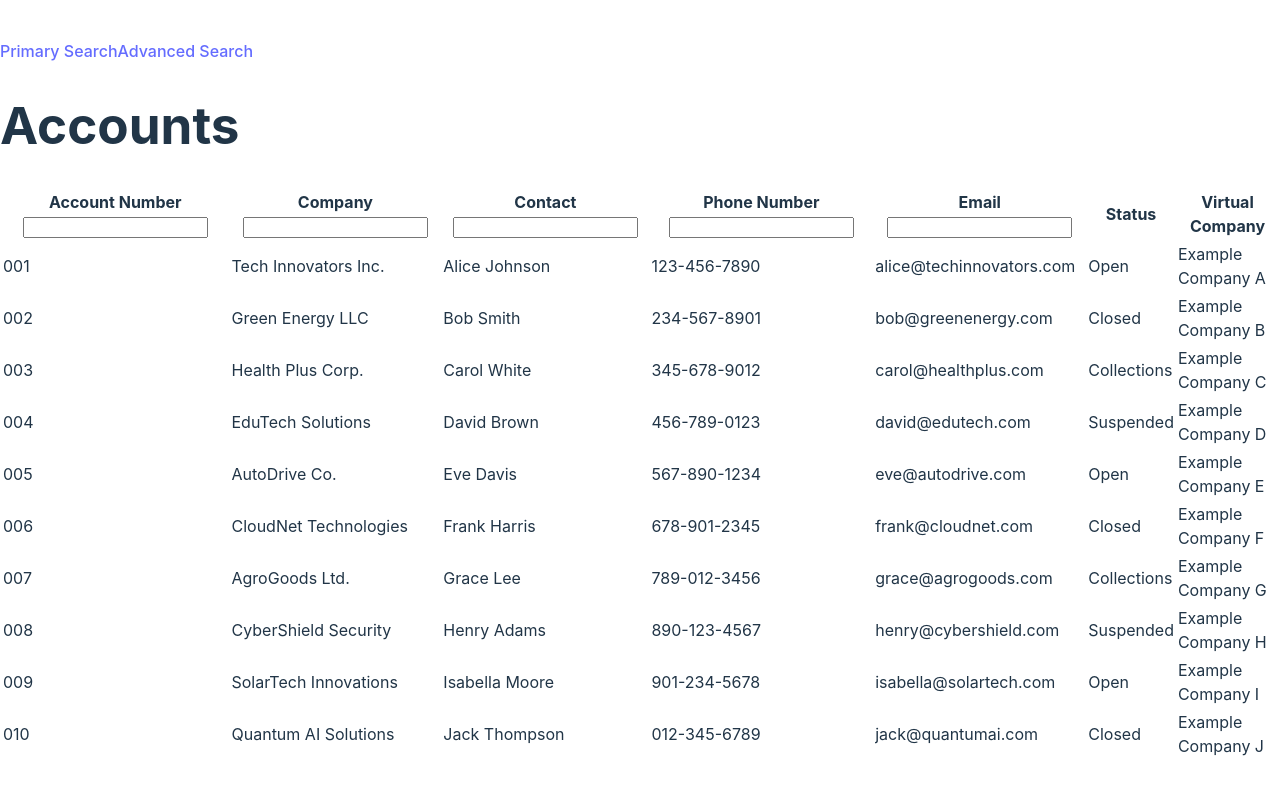
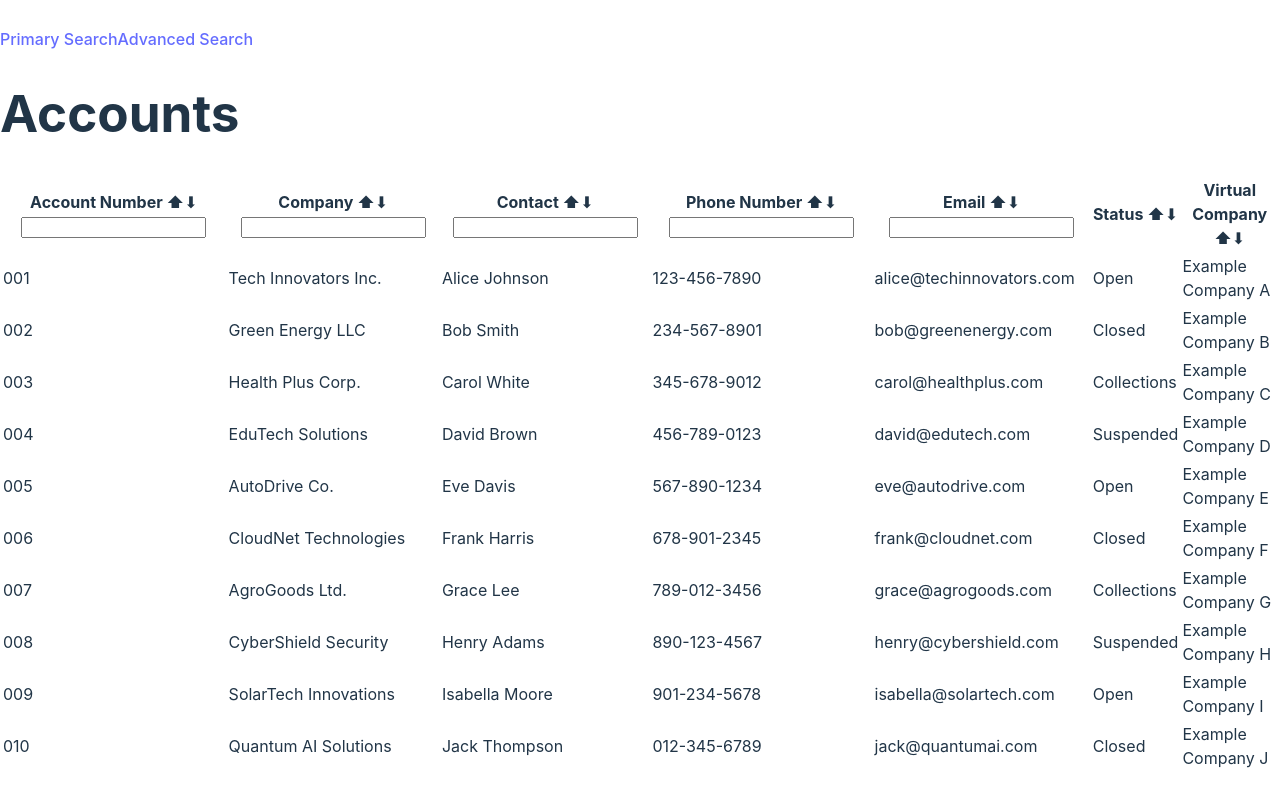
Before and after one commit to MariaW23/Billmax_prototype, a React (Vite) app in the folder my-react-app/: page / in a window 1280 px wide. Built offline with nearby package versions, Linux system fonts and the light colour scheme.

Commit message:
ugly but functional sorting buttons implemented

```diff
--- a/my-react-app/src/PrimarySearchPage.jsx
+++ b/my-react-app/src/PrimarySearchPage.jsx
@@ -4,6 +4,7 @@ import { accounts } from './data';
 function PrimarySearchPage() {
   const [searchTerm, setSearchTerm] = useState('');
   const [filteredResults, setFilteredResults] = useState(accounts);
+  const [sortConfig, setSortConfig] = useState({ key: null, direction: 'ascending' });
 
   const handleSearch = (e) => {
     setSearchTerm(e.target.value);
@@ -15,19 +16,41 @@ function PrimarySearchPage() {
     setFilteredResults(results);
   };
 
+  const requestSort = (key) => {
+    let direction = 'ascending';
+    if (sortConfig.key === key && sortConfig.direction === 'ascending') {
+      direction = 'descending';
+    }
+    setSortConfig({ key, direction });
+    sortData(key, direction);
+  };
+
+  const sortData = (key, direction) => {
+    const sortedData = [...filteredResults].sort((a, b) => {
+      if (a[key] < b[key]) {
+        return direction === 'ascending' ? -1 : 1;
+      }
+      if (a[key] > b[key]) {
+        return direction === 'ascending' ? 1 : -1;
+      }
+      return 0;
+    });
+    setFilteredResults(sortedData);
+  };
+
   return (
     <div className="bg-white p-6 rounded shadow">
       <h1 className="text-2xl font-bold mb-4">Accounts</h1>
       <table className="w-full border-collapse border rounded shadow">
         <thead className="bg-gray-200">
           <tr>
-            <th className="p-2 border">Account Number <input type="text" onChange={handleSearch} className="w-full p-1 border rounded"/></th>
-            <th className="p-2 border">Company <input type="text" onChange={handleSearch} className="w-full p-1 border rounded"/></th>
-            <th className="p-2 border">Contact <input type="text" onChange={handleSearch} className="w-full p-1 border rounded"/></th>
-            <th className="p-2 border">Phone Number <input type="text" onChange={handleSearch} className="w-full p-1 border rounded"/></th>
-            <th className="p-2 border">Email <input type="text" onChange={handleSearch} className="w-full p-1 border rounded"/></th>
-            <th className="p-2 border">Status</th>
-            <th className="p-2 border">Virtual Company</th>
+            <th className="p-2 border cursor-pointer" onClick={() => requestSort('accountNumber')}>Account Number ⬆⬇ <input type="text" onChange={handleSearch} className="w-full p-1 border rounded"/></th>
+            <th className="p-2 border cursor-pointer" onClick={() => requestSort('companyName')}>Company ⬆⬇ <input type="text" onChange={handleSearch} className="w-full p-1 border rounded"/></th>
+            <th className="p-2 border cursor-pointer" onClick={() => requestSort('contactName')}>Contact ⬆⬇ <input type="text" onChange={handleSearch} className="w-full p-1 border rounded"/></th>
+            <th className="p-2 border cursor-pointer" onClick={() => requestSort('phoneNumber')}>Phone Number ⬆⬇ <input type="text" onChange={handleSearch} className="w-full p-1 border rounded"/></th>
+            <th className="p-2 border cursor-pointer" onClick={() => requestSort('email')}>Email ⬆⬇ <input type="text" onChange={handleSearch} className="w-full p-1 border rounded"/></th>
+            <th className="p-2 border cursor-pointer" onClick={() => requestSort('accountStatus')}>Status ⬆⬇</th>
+            <th className="p-2 border cursor-pointer" onClick={() => requestSort('virtualCompany')}>Virtual Company ⬆⬇</th>
           </tr>
         </thead>
         <tbody>
@@ -49,90 +72,3 @@ function PrimarySearchPage() {
 }
 
 export default PrimarySearchPage;
-
-// import { accounts } from "./data";
-// import SecondarySearchPage from "./SecondarySearchPage"
-
-// function PrimarySearchPage() {
-//   const [searchTerm, setSearchTerm] = useState("");
-//   const [filteredResults, setFilteredResults] = useState(accounts);
-//   const [sortConfig, setSortConfig] = useState({ key: null, direction: "ascending" });
-//   const [isFilterOpen, setIsFilterOpen] = useState(false);
-
-//   const handleSearch = (e) => {
-//     setSearchTerm(e.target.value);
-//   };
-
-//   const executeSearch = () => {
-//     let results = accounts.filter(account =>
-//       Object.values(account).some(value =>
-//         value.toString().toLowerCase().includes(searchTerm.toLowerCase())
-//       )
-//     );
-//     applySorting(results);
-//   };
-
-//   const applySorting = (data) => {
-//     if (sortConfig.key) {
-//       data.sort((a, b) => {
-//         if (a[sortConfig.key] < b[sortConfig.key]) {
-//           return sortConfig.direction === "ascending" ? -1 : 1;
-//         }
-//         if (a[sortConfig.key] > b[sortConfig.key]) {
-//           return sortConfig.direction === "ascending" ? 1 : -1;
-//         }
-//         return 0;
-//       });
-//     }
-//     setFilteredResults([...data]);
-//   };
-
-//   const requestSort = (key) => {
-//     let direction = "ascending";
-//     if (sortConfig.key === key && sortConfig.direction === "ascending") {
-//       direction = "descending";
-//     }
-//     setSortConfig({ key, direction });
-//     applySorting(filteredResults);
-//   };
-
-//   return (
-//     <div className="bg-white p-6 rounded shadow relative">
-//       <h1 className="text-2xl font-bold mb-4">Accounts</h1>
-//       <div className="flex mb-4">
-//         <input type="text" value={searchTerm} onChange={handleSearch} placeholder="Search..." className="border p-2 rounded w-full mr-2" />
-//         <button onClick={executeSearch} className="bg-blue-500 text-white px-4 py-2 rounded">Search</button>
-//         <button onClick={() => setIsFilterOpen(!isFilterOpen)} className="border px-4 py-2 rounded">Filters</button>
-//       </div>
-//       {isFilterOpen && (
-//         <SecondarySearchPage />
-//       )}
-//       <table className="w-full border-collapse border rounded shadow">
-//         <thead className="bg-gray-200">
-//           <tr>
-//             {["accountNumber", "companyName", "contactName", "phoneNumber", "email", "accountStatus", "virtualCompany"].map(column => (
-//               <th key={column} className="p-2 border cursor-pointer" onClick={() => requestSort(column)}>
-//                 {column.replace(/([A-Z])/g, " $1").trim()} {sortConfig.key === column ? (sortConfig.direction === "ascending" ? "↑" : "↓") : ""}
-//               </th>
-//             ))}
-//           </tr>
-//         </thead>
-//         <tbody>
-//           {filteredResults.map(account => (
-//             <tr key={account.accountNumber} className="border">
-//               <td className="p-2 border">{account.accountNumber}</td>
-//               <td className="p-2 border">{account.companyName}</td>
-//               <td className="p-2 border">{account.contactName}</td>
-//               <td className="p-2 border">{account.phoneNumber}</td>
-//               <td className="p-2 border">{account.email}</td>
-//               <td className="p-2 border">{account.accountStatus}</td>
-//               <td className="p-2 border">{account.virtualCompany}</td>
-//             </tr>
-//           ))}
-//         </tbody>
-//       </table>
-//     </div>
-//   );
-// }
-
-// export default PrimarySearchPage;
```
